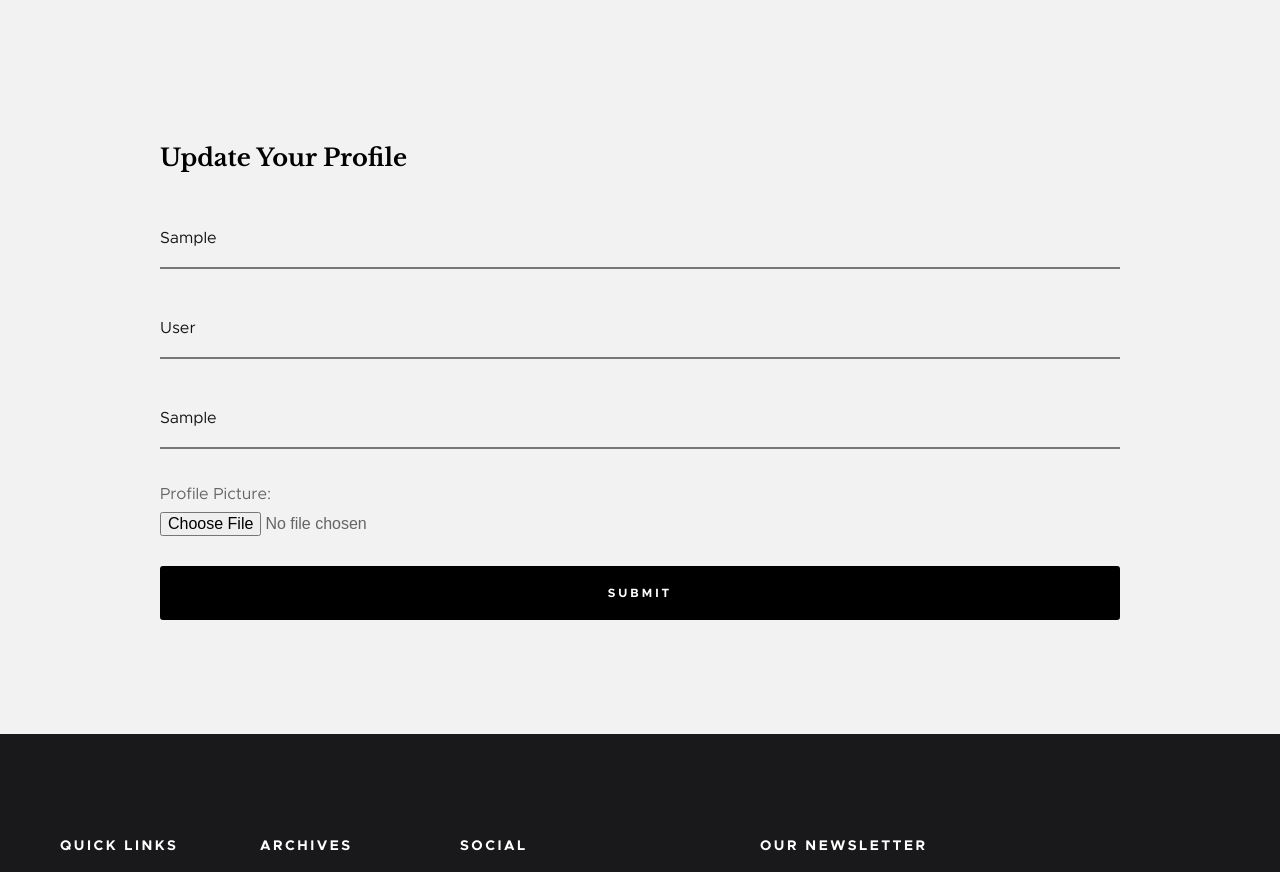
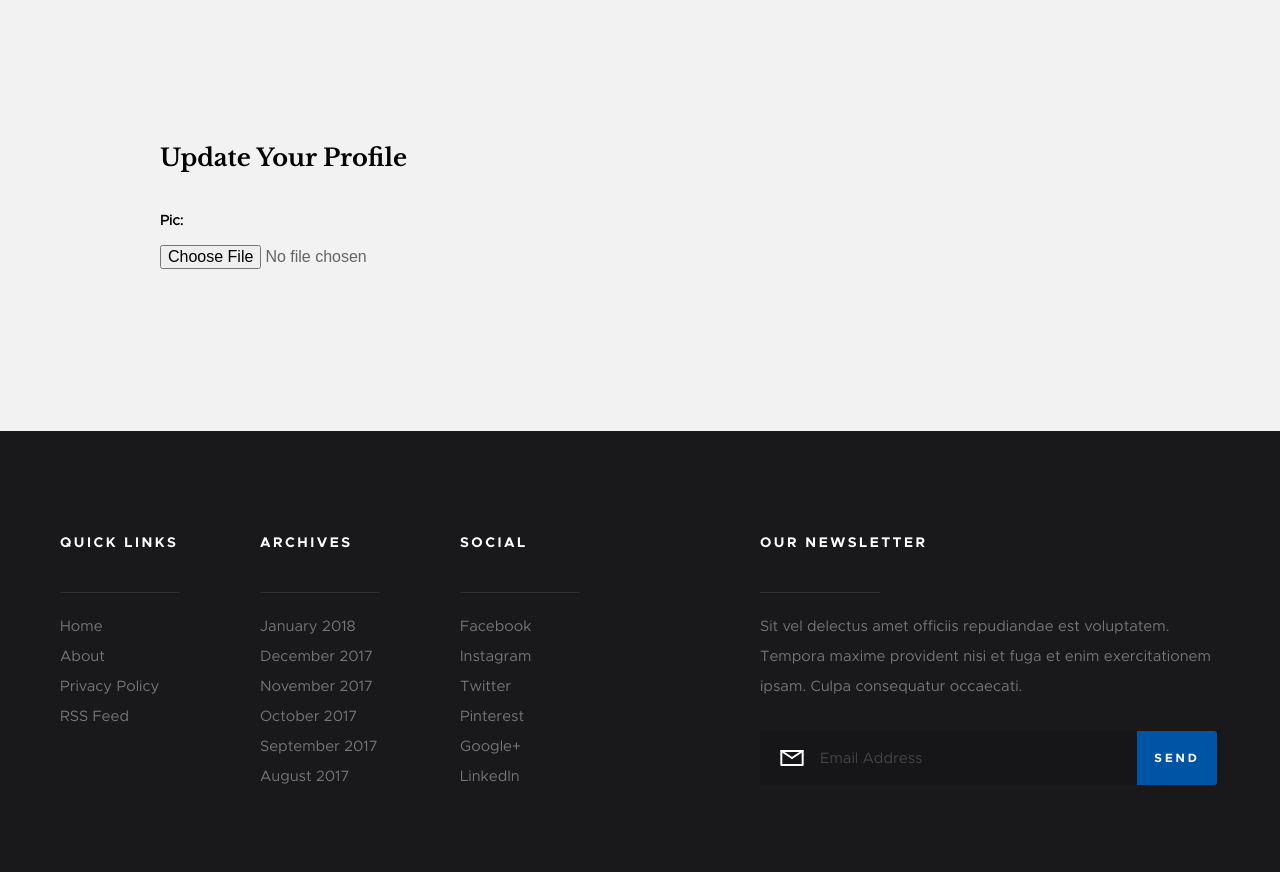
Before and after one commit to shahriarAS/BBlog, a Django app: a page that uses templates/base.html in a window 1280 px wide. Shown: the part 223-1095 px from the top of the page. Run offline with Django 3.2, Linux system fonts and the light colour scheme; a user stored in the database is signed in; tables that the repository leaves empty hold one stand-in row (values such as "Sample post"); some libraries are stand-ins or nearby versions.

Commit message:
Commit First

```diff
--- a/BBlog/settings.py
+++ b/BBlog/settings.py
@@ -91,7 +91,8 @@ DATABASES = {
         'NAME': "dbblog",
         'USER': "shovon",
         'PASSWORD': "mynamshovon",
-        'HOST': "bblog-shovon.herokuapp.com",
+        # 'HOST': "bblog-shovon.herokuapp.com",
+        'HOST' : 'localhost',
         'PORT': "",
     }
 }
--- a/account/forms.py
+++ b/account/forms.py
@@ -11,5 +11,9 @@ class LogInForm(forms.Form):
 	username = forms.CharField(min_length=3, max_length=60, label="Username", widget=forms.TextInput(attrs={"id":"cName", "class":"full-width", "placeholder":"Type Username"}))
 	password = forms.CharField(min_length=6, label="Password", widget=forms.PasswordInput(attrs={"id":"cWebsite", "class":"full-width", "placeholder":"Type Password"}))
 
-class ProfileUpdate(forms.Form):
-	pic = forms.FileField(label="Profile Picture", required=False)
+
+class ProfileUpdate(forms.ModelForm):
+	# pic = forms.FileField(label="Profile Picture", required=False)
+	class Meta:
+		model = Author
+		fields = ["pic"]
--- a/account/models.py
+++ b/account/models.py
@@ -2,7 +2,7 @@ from django.db import models
 from django.contrib.auth.models import User
 
 class Author(User):
-	pic = models.FileField(upload_to="author/profile")
+	pic = models.FileField(upload_to="author/profile", blank=True, null=True)
 	bio = models.TextField()
 	fb = models.URLField(null=True, blank=True)
 	tw = models.URLField(null=True, blank=True)
--- a/account/views.py
+++ b/account/views.py
@@ -74,16 +74,21 @@ def ProfileUpdateView(request, name):
 	form = None
 	model = Author.objects.get(username = name)
 	if request.method == "POST":
-		form = ProfileUpdate(request.POST, request.FILES)
+		form = ProfileUpdate(request.POST or None, request.FILES or None, instance=model)
 		if form.is_valid():
 			cd = form.cleaned_data
 
 			model.first_name = request.POST["first_name"]
 			model.last_name = request.POST["last_name"]
 			model.bio = request.POST["bio"]
-			model.pic = cd["pic"]
-			print(model.pic)
-			model.save()
+			if model.pic:
+				model.pic = request.POST["pic"]
+				print(model.pic)
+				form.save()
+			else:
+				model.pic = "author/profile/user-04.jpg"
+				print(model.pic)
+				form.save()
 			messages.success(request, "Successfully Updated Your Profile!")
 	else:
 		form = ProfileUpdate()
--- a/static/js/main.js
+++ b/static/js/main.js
@@ -37,9 +37,9 @@
             // $('html, body').animate({ scrollTop: 0 }, 'normal');
 
             // will first fade out the loading animation
-            $("#loader").fadeOut("slow", function() {
+            $("#loader").fadeOut("fast", function() {
                 // will fade out the whole DIV that covers the website.
-                $("#preloader").delay(300).fadeOut("slow");
+                $("#preloader").delay(10).fadeOut("fast");
             });
 
             // for hero content animations
--- a/templates/Blog/include/nav.html
+++ b/templates/Blog/include/nav.html
@@ -8,9 +8,9 @@
                         <li class="has-children">
                             <a href="#0" title="">Category</a>
                             <ul class="sub-menu">
-                            {% for cat in category %}
-                                <li><a href="{% url 'CategoryView' cat.slug %}">{{ cat }}</a></li>
-                            {% endfor %}
+                                {% for categ in category %}
+                                    {{cat}}
+                                {% endfor %}
                             </ul>
                         </li>
                         <li><a href="{% url 'AboutView' %}" title="">About</a></li>
--- a/templates/Blog/post_new.html
+++ b/templates/Blog/post_new.html
@@ -37,7 +37,7 @@
                     <fieldset>
 
                         <div class="form-field">
-                            <input name="title" minlength="3" maxlength="30" type="text" id="cName" class="full-width" placeholder="Title">
+                            <input name="title" type="text" id="cName" class="full-width" placeholder="Title" value="">
                         </div>
 
                         <div class="form-field">
@@ -68,9 +68,10 @@
 
                           {% csrf_token %}
 
-                        <button type="submit" class="submit btn btn--primary full-width">Save Post</button>
+
 
                     </fieldset>
+                    <button type="submit" class="submit btn btn--primary full-width">Submit</button>
                 </form> <!-- end form -->
 
 
--- a/templates/account/update_profile.html
+++ b/templates/account/update_profile.html
@@ -30,22 +30,7 @@
 
                         {% csrf_token %}
 
-                        <div class="form-field">
-                            <input name="first_name" minlength="3" maxlength="30" type="text" id="cName" class="full-width" placeholder="First Name" value={{ model.first_name }}>
-                        </div>
-
-                        <div class="form-field">
-                            <input name="last_name" minlength="3" maxlength="30" type="text" id="cEmail" class="full-width" placeholder="Last Name" value={{ model.last_name }}>
-                        </div>
-
-                        <div class="form-field">
-                            <input name="bio" minlength="20" maxlength="300" type="text" id="cName" class="full-width" placeholder="Bio" value={{ model.bio }}>
-                        </div>
-
-                        Profile Picture:<br>
-                        {{ form.pic }}
-
-                        <button type="submit" class="submit btn btn--primary full-width">Submit</button>
+                        {{ form.as_p }}
 
                     </fieldset>
                 </form> <!-- end form -->
--- a/templates/base.html
+++ b/templates/base.html
@@ -257,6 +257,7 @@
                 <div></div>
                 <div></div>
                 <div></div>
+                <div></div>
             </div>
         </div>
     </div>
```
Also changed, not shown: Blog/views.py (+7 -4 lines), static/css/main.css (+29 -0 lines), account/migrations/0002_auto_20200406_1448.py (added).
